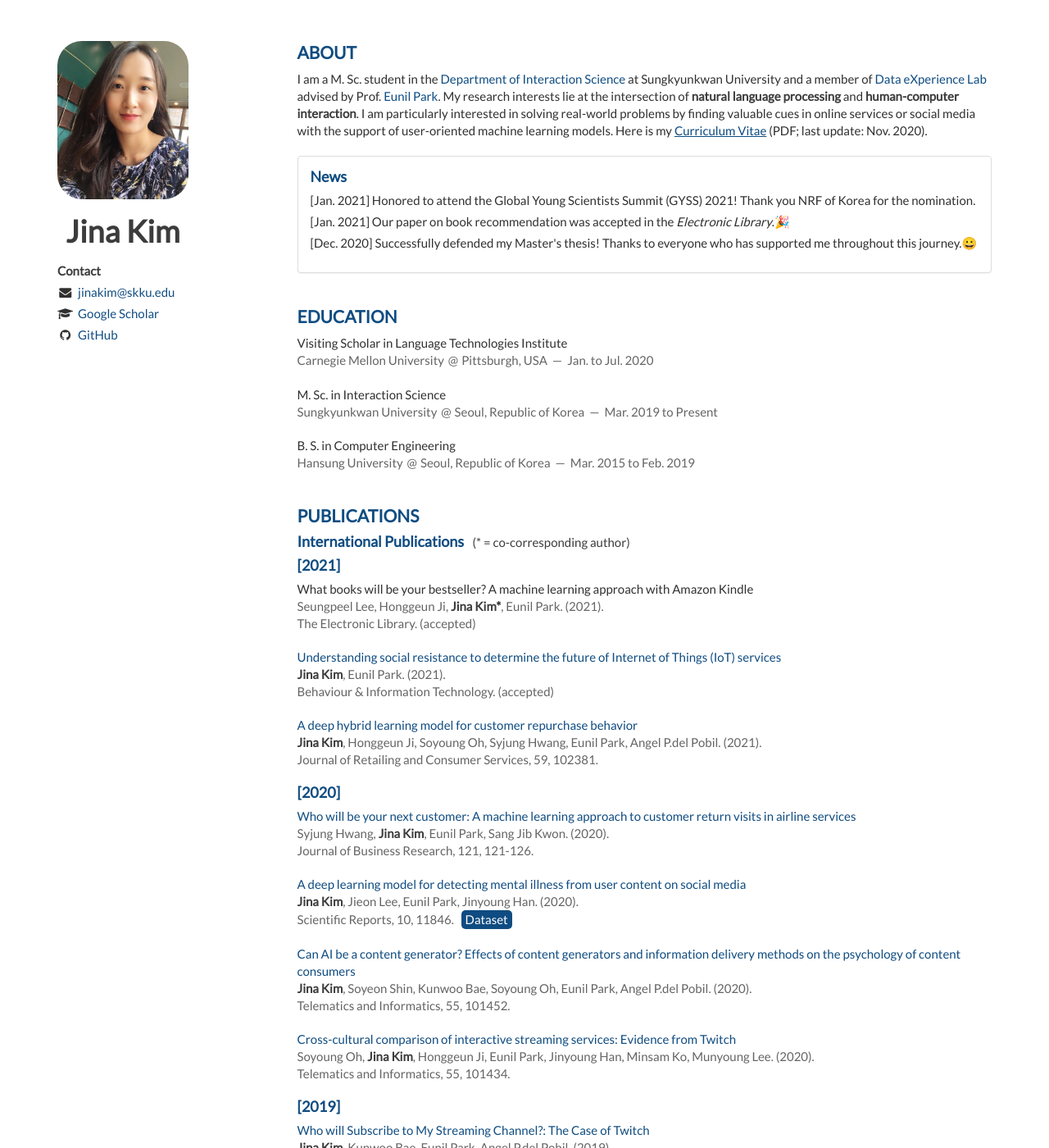
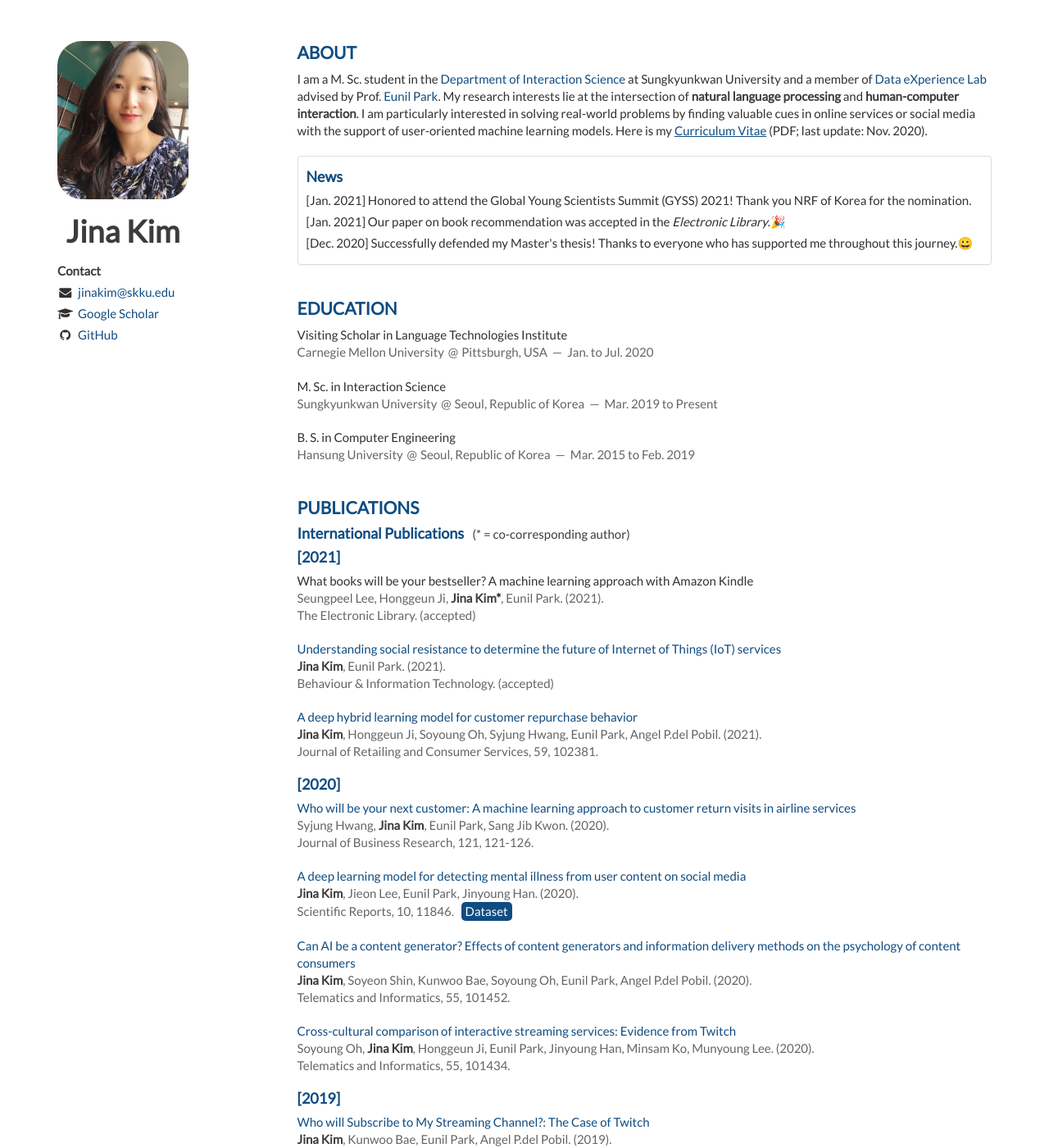
Before and after one commit to Jina-Kim/Jina-Kim.github.io, a Jekyll site: the page built from index.html, in a window 1280 px wide and 1400 px high. Shown: the whole window at 82% size. Built offline with Jekyll 4.4.1, drawn with Linux system fonts in a browser that asks for light colours; nearby versions of some CDN libraries; the list of posts is cut into pages by our own code.

Commit message:
Update about.html

```diff
--- a/static/css/main.css
+++ b/static/css/main.css
@@ -129,6 +129,10 @@ i {
     text-transform: none;
 }
 
+.panel-body {
+    padding: 15px 10px 5px 10px;
+}
+
 .bibtex{
   display: block;
   padding: 9.5px;
```
